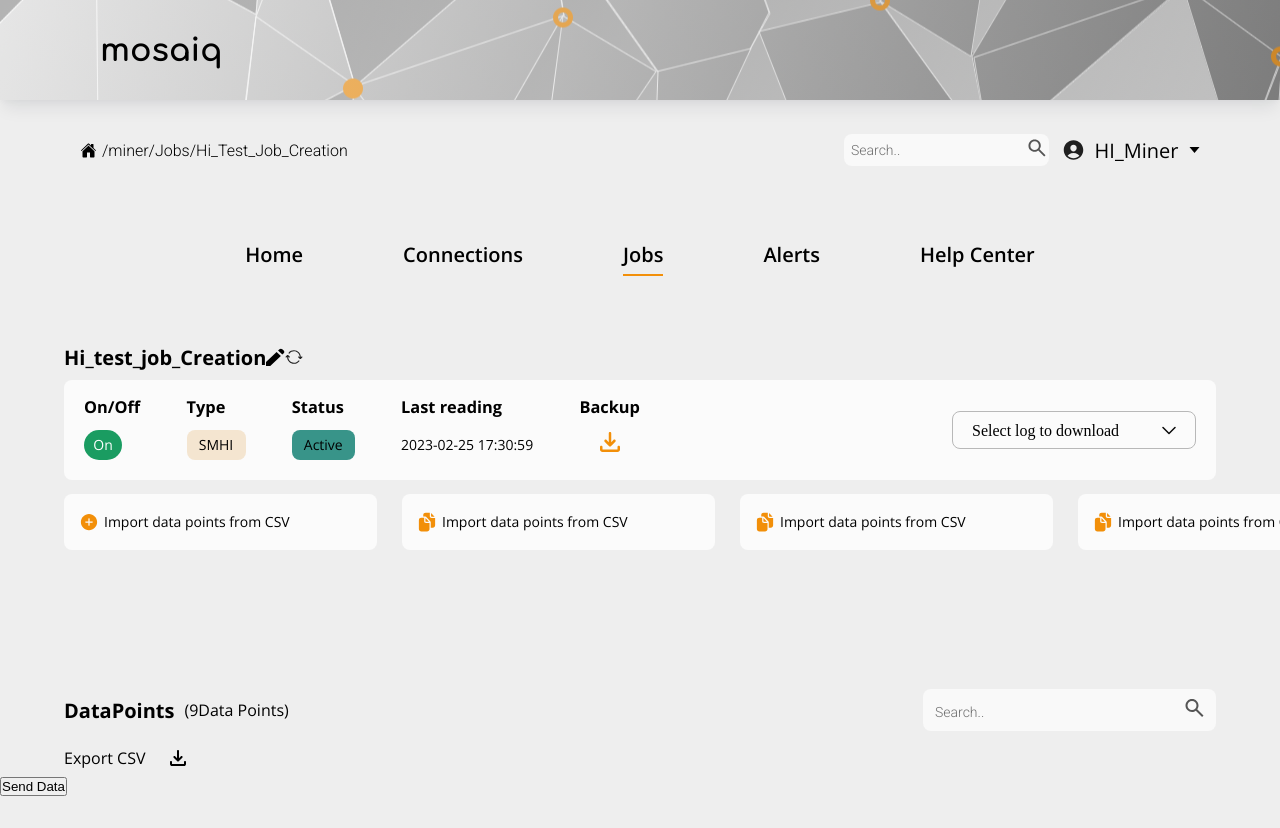
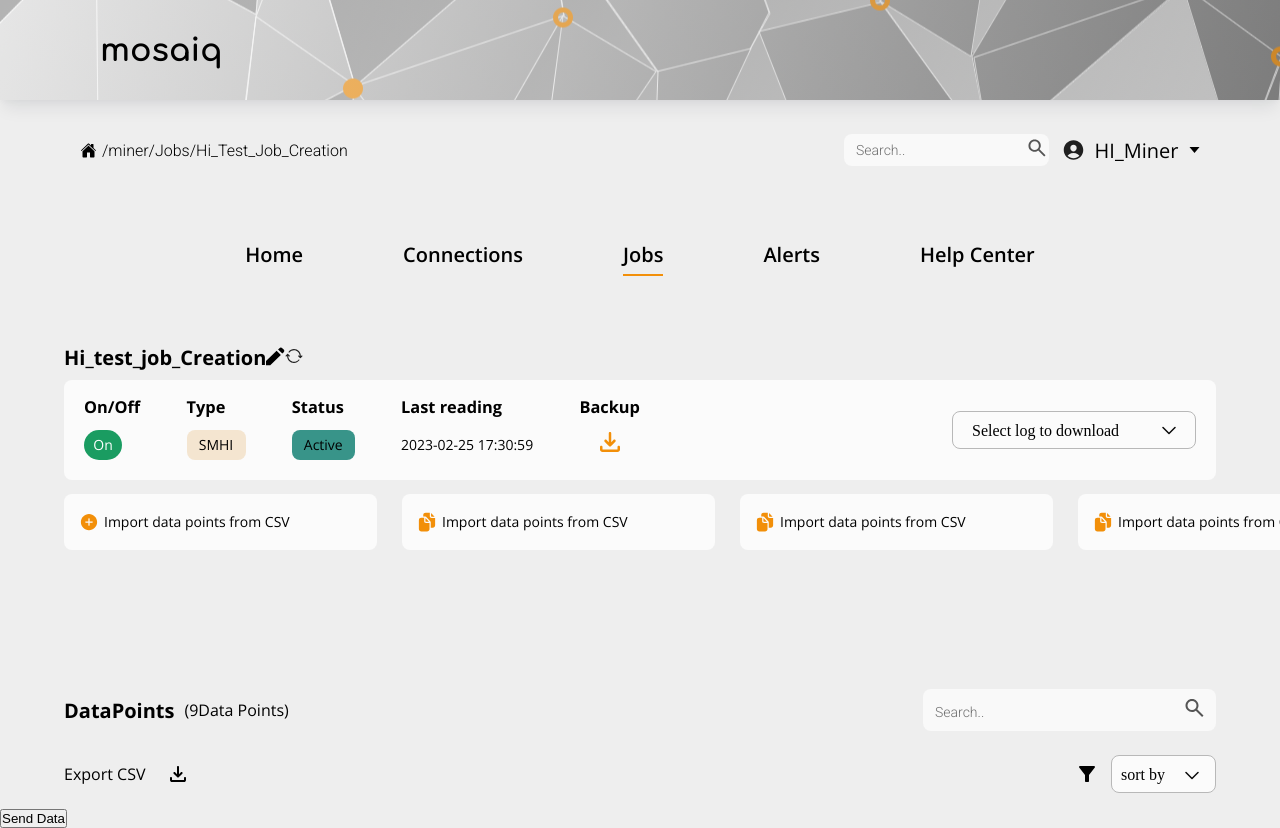
Before and after one commit to johnsonmkevin/mosaiq_iquest_hyper_project-main, a React (Create React App) app in the folder client/: page / in a window 1280 px wide. Shown: the top 828 px of the page. Before the commit the page ends 800 px from the top, so only its background shows below. Built offline with nearby package versions, Linux system fonts and the light colour scheme; no server answers.

Commit message:
new filter, with no function

```diff
--- a/client/src/App.css
+++ b/client/src/App.css
@@ -85,6 +85,7 @@ body {
 }
 
 .searchContainer form input::placeholder {
+  padding: 5px;
   font-family: "Roboto";
   font-style: normal;
   font-weight: 300;
--- a/client/src/assets/images/index.js
+++ b/client/src/assets/images/index.js
@@ -5,6 +5,7 @@ import downloadIcon from "./downloadIcon.svg";
 import downloadIconAlt from "./downloadIconAlt.svg";
 import dropDownArrow from "./dropDownArrow.svg";
 import dropDownArrowAlt from "./dropDownArrowAlt.svg";
+import filterIcon from "./filterIcon.svg";
 import headerBanner from "./headerBanner.svg";
 import homeIcon from "./homeIcon.svg";
 import importIcon from "./ImportIcon.svg";
@@ -21,6 +22,7 @@ const icons = {
   downloadIconAlt,
   dropDownArrow,
   dropDownArrowAlt,
+  filterIcon,
   headerBanner,
   homeIcon,
   importIcon,
--- a/client/src/components/DataPointsDashBoard.js
+++ b/client/src/components/DataPointsDashBoard.js
@@ -1,7 +1,10 @@
-import React from "react";
+import React, { useState } from "react";
 import "./dataPointsDashBoard.css";
+import DropDownProfile from "./DropDownProfile";
 
 function DataPointsDashBoard(props) {
+  const [openProfile, setOpenProfile] = useState(false);
+
   return (
     <div className="dataPointsDashBoardContainer">
       <div className="DatapointsContainerTemplate">
@@ -24,6 +27,19 @@ function DataPointsDashBoard(props) {
         <div className="DashBoardTitleContainerTemplate" id="exportExclusive">
           <h3>Export CSV</h3> <img src={props.icons.downloadIconAlt} />
         </div>
+        <div className="DatapointsContainerTemplate" id="sortExclusive">
+          <img src={props.icons.filterIcon}></img>{" "}
+          <div
+            className="sortContainer"
+            onClick={() => setOpenProfile((prev) => !prev)}
+          >
+            <div className="sortSelector">
+              sort by
+              <img src={props.icons.dropDownArrow} alt="drop down menu"></img>
+            </div>
+            {openProfile && <DropDownProfile logs={props.logs} />}
+          </div>
+        </div>
       </div>
     </div>
   );
--- a/client/src/components/dataPointsDashBoard.css
+++ b/client/src/components/dataPointsDashBoard.css
@@ -104,3 +104,39 @@
 #exportExclusive {
   gap: 25px;
 }
+
+#sortExclusive {
+  gap: 15px;
+}
+
+.sortContainer {
+  box-sizing: border-box;
+  display: flex;
+  flex-direction: column;
+  justify-content: space-between;
+  align-items: center;
+  cursor: pointer;
+  width: 105px;
+  height: 38px;
+  background: #fbfbfb;
+  border: 1px solid #b8b8b8;
+  border-radius: 8px;
+}
+
+.sortSelector {
+  box-sizing: border-box;
+  display: flex;
+  flex-direction: row;
+  justify-content: space-between;
+  align-items: center;
+  padding: 10px 10px;
+  gap: 4px;
+  cursor: pointer;
+  width: 105px;
+  height: 38px;
+}
+
+.sortSelector img {
+  display: block;
+  padding: 0px 7px;
+}
--- a/client/src/components/jobStatus.css
+++ b/client/src/components/jobStatus.css
@@ -27,7 +27,7 @@
 
 .jobTitle img {
   width: 18.25px;
-  height: 18.25px;
+  height: 20px;
 }
 
 .StatusContainer {
```
Also changed, not shown: client/src/assets/images/filterIcon.svg (added).
